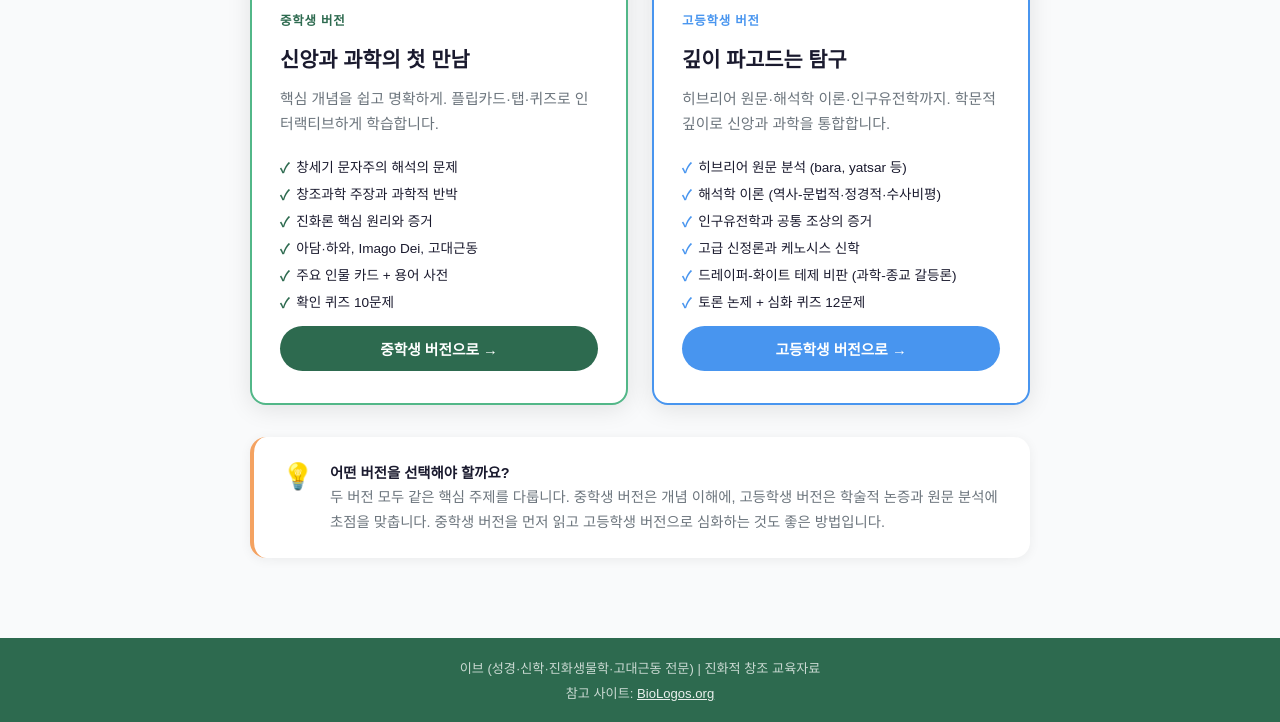
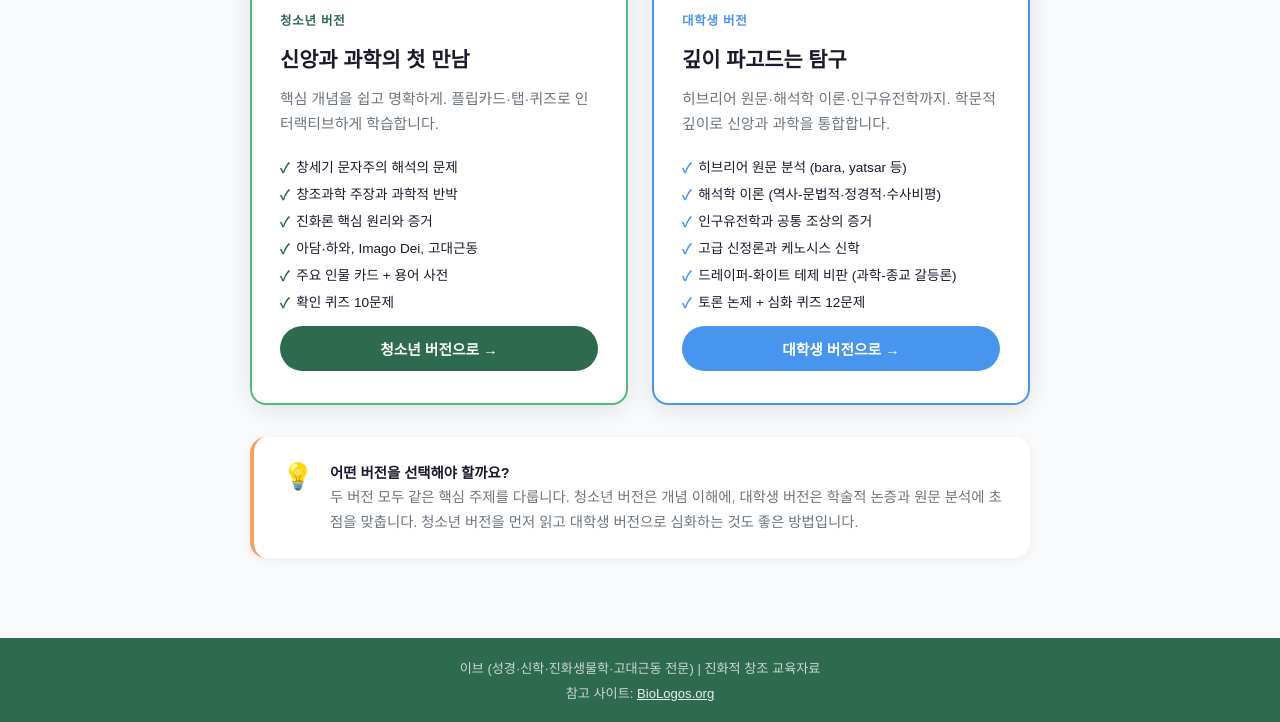
Before and after one commit to Isaac-Math/Evolutionary-Creation, a plain HTML site: page index.html in a window 1280 px wide. Shown: the part 535-1257 px from the top of the page. Drawn offline with Linux system fonts and the light colour scheme.

Commit message:
버전명 수정

```diff
--- a/index.html
+++ b/index.html
@@ -176,7 +176,7 @@
 
     <a href="middle.html" class="version-card middle">
       <span class="v-emoji">📗</span>
-      <span class="v-level">중학생 버전</span>
+      <span class="v-level">청소년 버전</span>
       <span class="v-title">신앙과 과학의 첫 만남</span>
       <p class="v-desc">핵심 개념을 쉽고 명확하게. 플립카드·탭·퀴즈로 인터랙티브하게 학습합니다.</p>
       <ul class="v-features">
@@ -187,12 +187,12 @@
         <li>주요 인물 카드 + 용어 사전</li>
         <li>확인 퀴즈 10문제</li>
       </ul>
-      <span class="v-btn">중학생 버전으로 →</span>
+      <span class="v-btn">청소년 버전으로 →</span>
     </a>
 
     <a href="high.html" class="version-card high">
       <span class="v-emoji">📘</span>
-      <span class="v-level">고등학생 버전</span>
+      <span class="v-level">대학생 버전</span>
       <span class="v-title">깊이 파고드는 탐구</span>
       <p class="v-desc">히브리어 원문·해석학 이론·인구유전학까지. 학문적 깊이로 신앙과 과학을 통합합니다.</p>
       <ul class="v-features">
@@ -203,7 +203,7 @@
         <li>드레이퍼-화이트 테제 비판 (과학-종교 갈등론)</li>
         <li>토론 논제 + 심화 퀴즈 12문제</li>
       </ul>
-      <span class="v-btn">고등학생 버전으로 →</span>
+      <span class="v-btn">대학생 버전으로 →</span>
     </a>
 
   </div>
@@ -211,7 +211,7 @@
   <div class="info-box">
     <span class="info-icon">💡</span>
     <p><strong>어떤 버전을 선택해야 할까요?</strong><br>
-    두 버전 모두 같은 핵심 주제를 다룹니다. 중학생 버전은 개념 이해에, 고등학생 버전은 학술적 논증과 원문 분석에 초점을 맞춥니다. 중학생 버전을 먼저 읽고 고등학생 버전으로 심화하는 것도 좋은 방법입니다.</p>
+    두 버전 모두 같은 핵심 주제를 다룹니다. 청소년 버전은 개념 이해에, 대학생 버전은 학술적 논증과 원문 분석에 초점을 맞춥니다. 청소년 버전을 먼저 읽고 대학생 버전으로 심화하는 것도 좋은 방법입니다.</p>
   </div>
 </main>
 
```
Also changed, not shown: high.html (+5 -5 lines), middle.html (+4 -4 lines).
